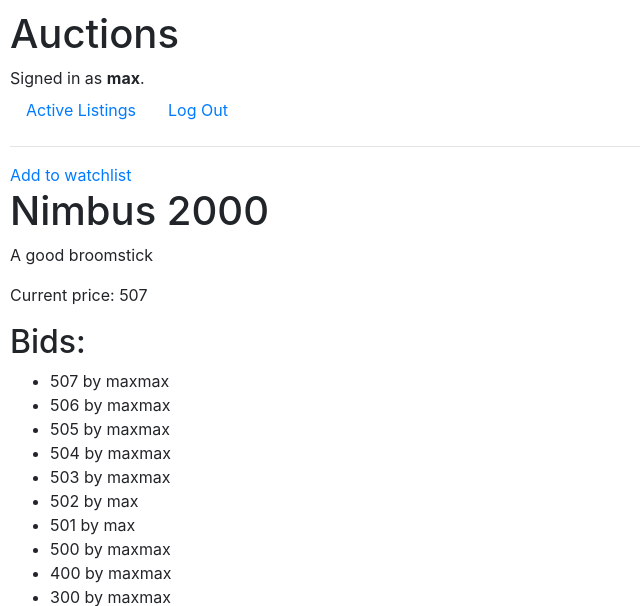
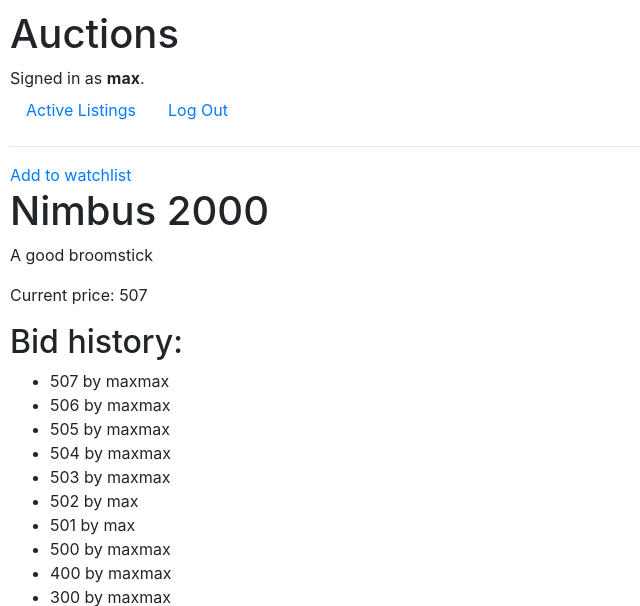
Before and after one commit to MaxLisniak/commerce, a Django app: page /listing/1 in a window 1280 px wide. Shown: the top 606 px of the page, without its empty margins (0-640 px from the left). Run offline with Django 3.2, Linux system fonts and the light colour scheme; a user stored in the database is signed in; data comes from the database, SQL or seed files in the repository; both versions use the stored data as it was after the commit; some libraries are stand-ins or nearby versions.

Commit message:
fixes with bid display

```diff
--- a/auctions/templates/auctions/listing.html
+++ b/auctions/templates/auctions/listing.html
@@ -16,7 +16,7 @@
         {% endif %}
     </p>
     {% if user == listing.owner %}
-        <h2>Bids:</h2>
+        <h2>Bid history:</h2>
         <ul>
             {% for bid in bids %}
             <li>{{ bid.value }} by {{ bid.user }}</li>
@@ -25,6 +25,7 @@
             {% endfor %}
         </ul>
     {% else %}
+    <h2>Make a bid</h2>
     <form action="{% url 'listing' listing.id %}" method="POST">
         {% csrf_token %}
         {{ form }}
--- a/auctions/views.py
+++ b/auctions/views.py
@@ -14,16 +14,16 @@
 
 def index(request):
     listings = Listing.objects.all()
-    listings_with_bids = []
-    for listing in listings:
-        bid = Bid.objects.filter(listing=listing).order_by("-value").first()
-        if bid:
-            pair = (listing, bid.value)
-        else:
-            pair = (listing, listing.starting_price)
-        listings_with_bids.append(pair)
+    # listings_with_bids = []
+    # for listing in listings:
+        # bid = Bid.objects.filter(listing=listing).order_by("-value").first()
+        # if bid:
+        #     pair = (listing, bid.value)
+        # else:
+        #     pair = (listing, listing.starting_price)
+        # listings_with_bids.append(pair)
     return render(request, "auctions/index.html", {
-        "listings": listings_with_bids,
+        "listings": listings,
     })
 
 
```
Also changed, not shown: auctions/templates/auctions/index.html (+8 -2 lines), db.sqlite3.
